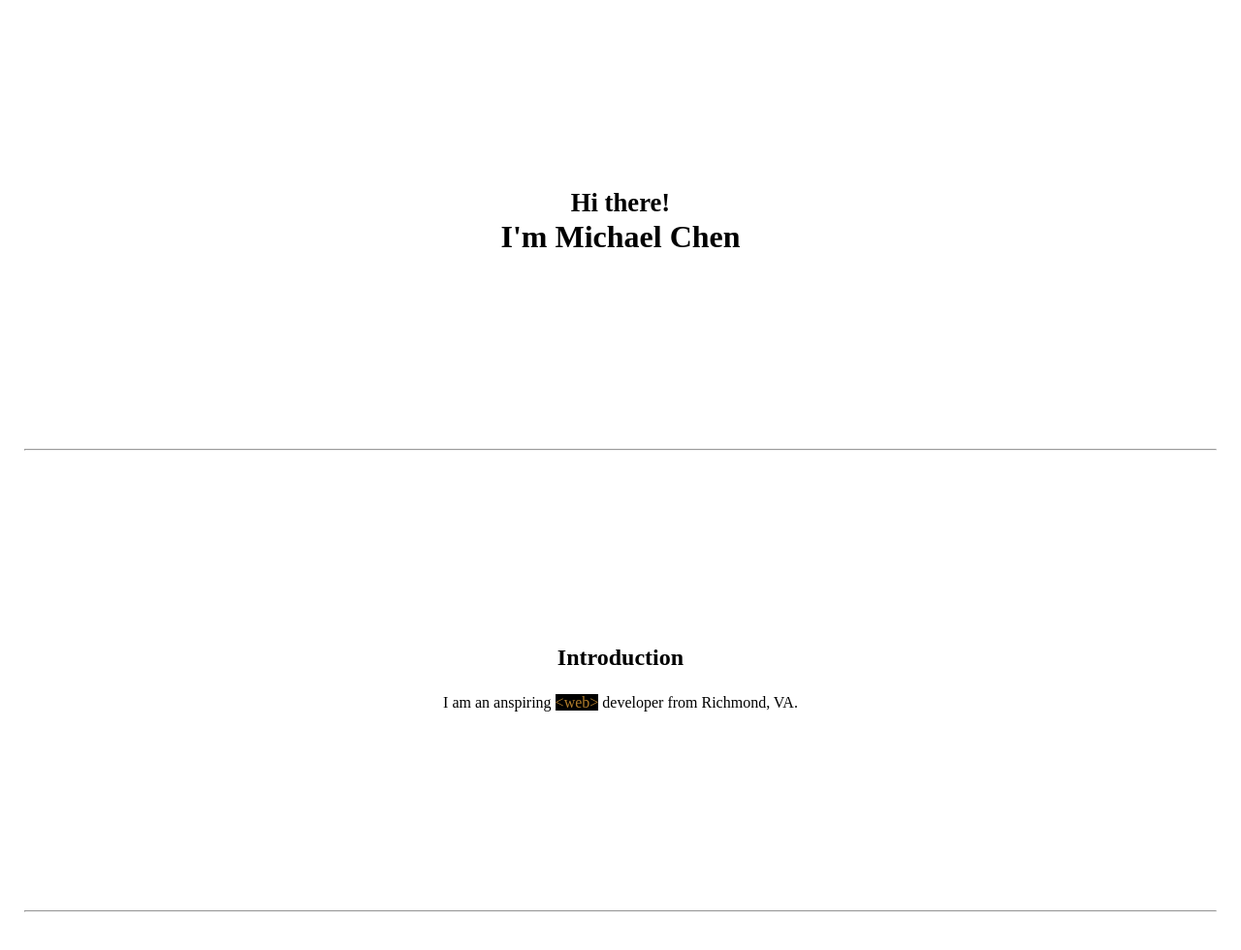
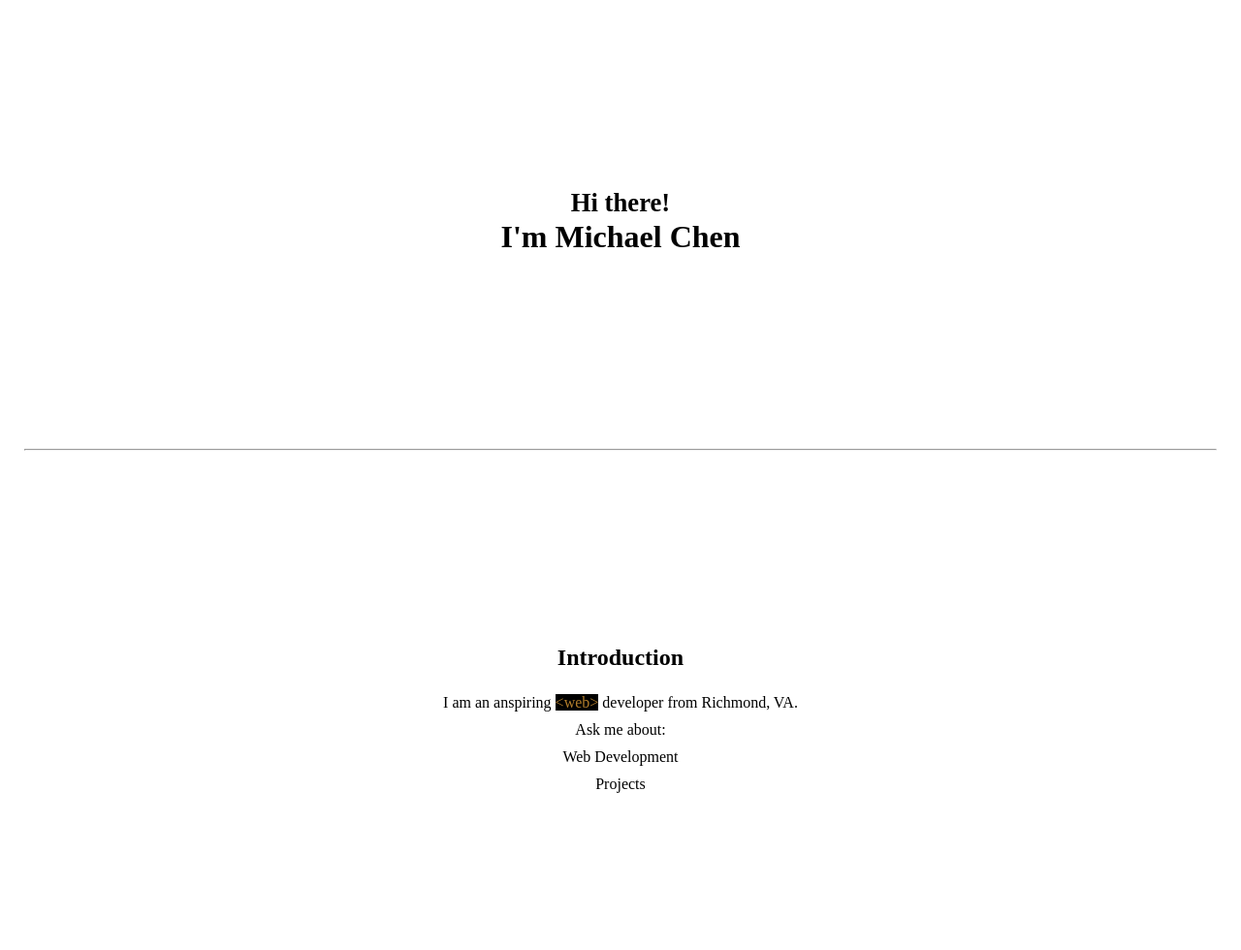
Before and after one commit to mcthedeveloper/single-page-portfolio-website, a plain HTML site: page index.html in a window 1280 px wide. Shown: the part 94-1074 px from the top of the page at 97% size. Drawn offline with nearby package versions, Linux system fonts and the light colour scheme.

Commit message:
added <ul> and added styling

```diff
--- a/index.html
+++ b/index.html
@@ -44,6 +44,11 @@
             I am an anspiring <span class="code">&lt;web&gt;</span> developer
             from Richmond, VA.
           </p>
+          <p>Ask me about:</p>
+          <ul>
+            <li>Web Development</li>
+            <li>Projects</li>
+          </ul>
         </section>
         <hr />
         <section class="center">
--- a/style.css
+++ b/style.css
@@ -49,6 +49,10 @@ body {
   color: rgb(179, 126, 43);
 }
 
+ul li {
+  list-style-type: none;
+}
+
 /*testing purposes*/
 .logo,
 .logo-text,
```
